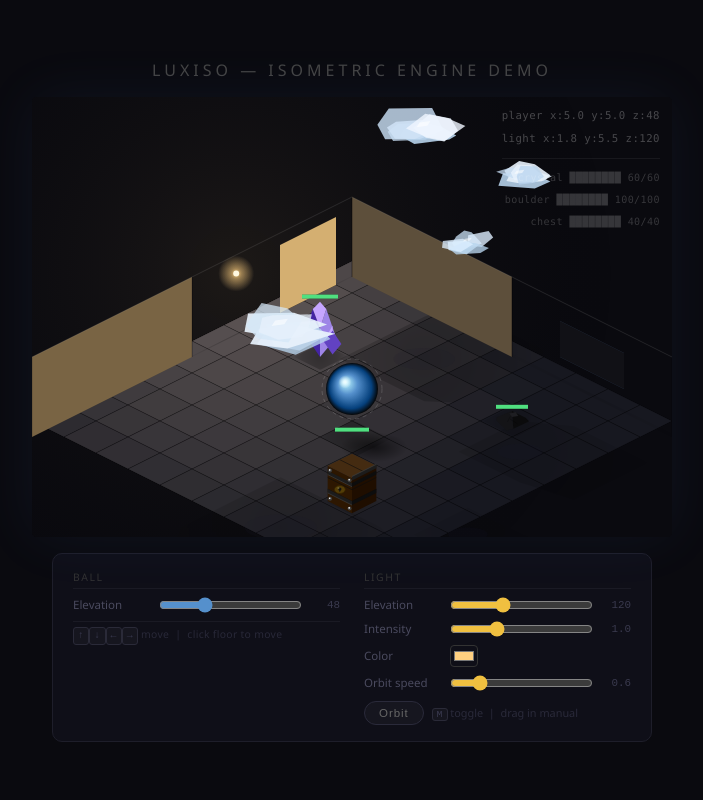
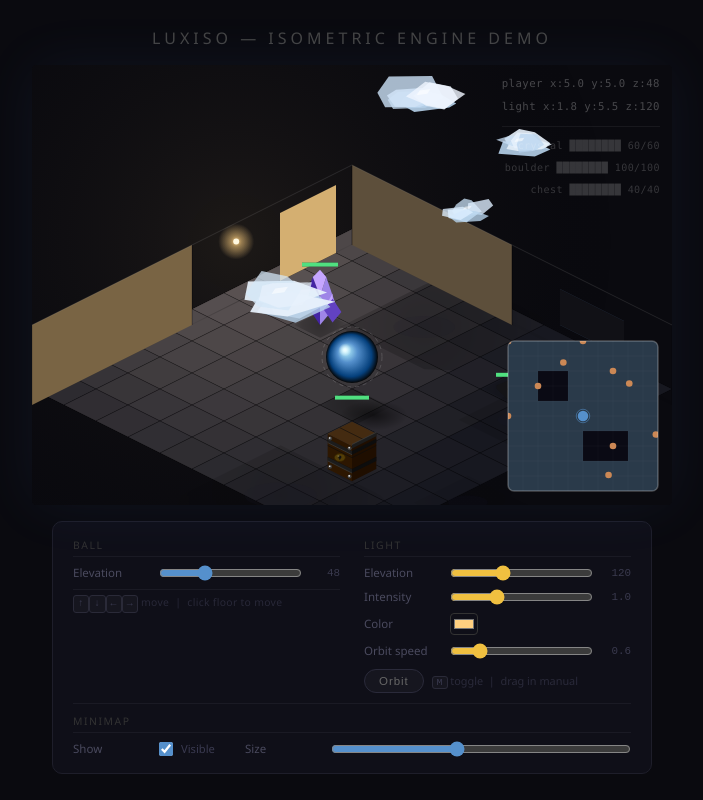
Before and after one commit to dreamsxin/FluxIso, a website built with Vite: page index.html in a window 1280 px wide. Shown: the whole page, without its empty margins (288-991 px from the left). Built offline with nearby package versions, Linux system fonts and the light colour scheme.

Commit message:
feat(demo): Minimap overlay in interactive demo
- Import Minimap into main.ts; instantiate after scene load
- postFrame: draw minimap at canvas bottom-right corner (14px padding)
- Panel: new full-width Minimap section with visible toggle (checkbox)
  and size slider (100–220px, default 150px)
- No new test files needed (Minimap rendering is canvas-based)

```diff
--- a/index.html
+++ b/index.html
@@ -281,6 +281,20 @@
         </div>
       </div>
 
+      <!-- Minimap section -->
+      <div class="panel-section" style="grid-column: 1 / -1; border-top: 1px solid #1a1a24; padding-top: 10px;">
+        <div class="section-title">Minimap</div>
+        <div class="row">
+          <label>Show</label>
+          <label style="display:flex;align-items:center;gap:8px;cursor:pointer;">
+            <input id="minimap-toggle" type="checkbox" checked style="accent-color:#5590cc;cursor:pointer;width:14px;height:14px;" />
+            <span style="font-size:0.7rem;color:#3a3a50;">Visible</span>
+          </label>
+          <label style="margin-left:auto;font-size:0.72rem;color:#4a4a5e;">Size</label>
+          <input id="minimap-size" type="range" min="100" max="220" value="150" step="10" style="width:90px;accent-color:#5590cc;cursor:pointer;" />
+        </div>
+      </div>
+
     </div>
 
     <script type="module" src="/src/main.ts"></script>
--- a/src/main.ts
+++ b/src/main.ts
@@ -10,6 +10,7 @@ import { Entity } from './ecs/Entity';
 import { hexToRgba } from './math/color';
 import { AudioManager } from './audio/AudioManager';
 import { ParticleSystem } from './animation/ParticleSystem';
+import { Minimap } from './core/Minimap';
 
 // ─── Canvas & Engine ──────────────────────────────────────────────────────────
 
@@ -118,6 +119,12 @@ for (const cloud of clouds) {
   scene.addObject(cloud);
 }
 
+// ─── Minimap ──────────────────────────────────────────────────────────────────
+
+const minimap = new Minimap(scene, { cols: COLS, rows: ROWS });
+let minimapVisible = true;
+let minimapSize    = 150;
+
 // ─── Light orbit state ────────────────────────────────────────────────────────
 
 const LIGHT_CENTER_X = 5;
@@ -136,6 +143,16 @@ function $<T extends HTMLElement>(id: string): T {
 }
 
 // ─── Panel: Ball controls ─────────────────────────────────────────────────────
+
+const minimapToggle    = $<HTMLInputElement>('minimap-toggle');
+const minimapSizeSlider = $<HTMLInputElement>('minimap-size');
+
+minimapToggle.addEventListener('change', () => {
+  minimapVisible = minimapToggle.checked;
+});
+minimapSizeSlider.addEventListener('input', () => {
+  minimapSize = Number(minimapSizeSlider.value);
+});
 
 const ballElevSlider = $<HTMLInputElement>('ball-elev');
 const ballElevVal    = $<HTMLSpanElement>('ball-elev-val');
@@ -409,6 +426,13 @@ engine.start(
         drawHintRing(ctx, lx, ly, 'rgba(255,220,80,0.35)');
       }
     }
+    // Minimap — bottom-right corner of canvas
+    if (minimapVisible) {
+      const pad = 14;
+      const sz  = minimapSize;
+      minimap.draw(ctx, canvasW - sz - pad, canvasH - sz - pad, sz, sz);
+    }
+
     updateHud();
   },
   // preFrame — background glow
```
